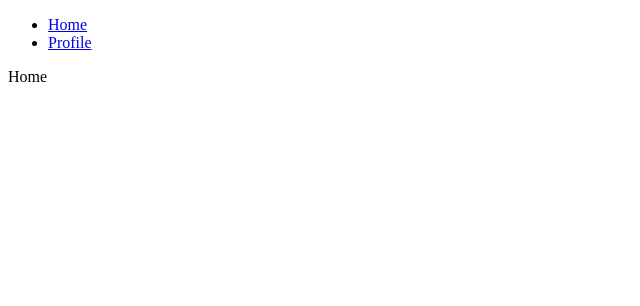
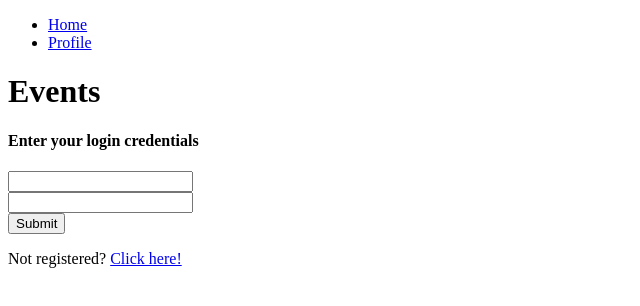
Before and after one commit to MAONESA/FrontMenu, a React (Vite) app: page / in a window 1280 px wide. Shown: the top 306 px of the page, without its empty margins (0-640 px from the left). Built offline with nearby package versions, Linux system fonts and the light colour scheme.

Commit message:
api + routes

```diff
--- a/src/app/Router.jsx
+++ b/src/app/Router.jsx
@@ -6,6 +6,7 @@ import NuevoEvento from "../pages/NuevoEvento/NuevoEvento";
 import InvitarPersonas from "../pages/InvitarPersonas/InvitarPersonas";
 import ListaEventos from "../pages/ListaEventos/ListaEventos";
 import DetallesEvento from "../pages/DetallesEvento/DetallesEvento";
+import Register from "../pages/Home/Register";
 
 const Router = () => (
   <BrowserRouter>
@@ -13,6 +14,7 @@ const Router = () => (
       <Route element={<Layout />}>
         <Route index element={<Home />} />
         <Route path="/profile/" element={<Profile />} />
+        <Route path="/register/" element={<Register />} />
         <Route path="/nuevoevento/" element={<NuevoEvento />} />
         <Route path="/invitarpersonas/" element={<InvitarPersonas />} />
         <Route path="/listaeventos/" element={<ListaEventos />} />
--- a/src/pages/Home/Home.jsx
+++ b/src/pages/Home/Home.jsx
@@ -1,5 +1,24 @@
+import {Link} from 'react-router-dom';
 const Home = () => {
-  return <div>Home</div>;
+  return (
+    <div className='container'>
+<div className='log'>
+  <div className='top'>
+<h1>Events</h1>
+<h4>Enter your login credentials</h4>
+</div>
+<form action="/login" method='post'>
+<input type="text" />
+<br />
+<input type="text" />
+<br />
+<button className='submit'>Submit</button>
+<p>Not registered? <Link to="register">Click here!</Link></p></form>
+</div>
+
+
+    </div>
+  )
 };
 
 export default Home;
--- /dev/null
+++ b/src/pages/Home/Register.jsx
@@ -0,0 +1,9 @@
+import React from 'react'
+
+const Register = () => {
+  return (
+    <div>Register</div>
+  )
+}
+
+export default Register
--- a/src/pages/Profile/Profile.jsx
+++ b/src/pages/Profile/Profile.jsx
@@ -2,23 +2,7 @@ import React from 'react'
 
 const Profile = () => {
   return (
-    <div className='container'>
-<div className='log'>
-  <div className='top'>
-<h1>Events</h1>
-<h4>Enter your login credentials</h4>
-</div>
-<form action="/login" method='post'>
-<input type="text" />
-<br />
-<input type="text" />
-<br />
-<button className='submit'>Submit</button>
-<p>Not registered? <link rel="stylesheet" href="hdiwaohdoi" /></p></form>
-</div>
-
-
-    </div>
+    <p>Profile</p>
   )
 }
 
```
Also changed, not shown: src/app/services/api.js (added).
